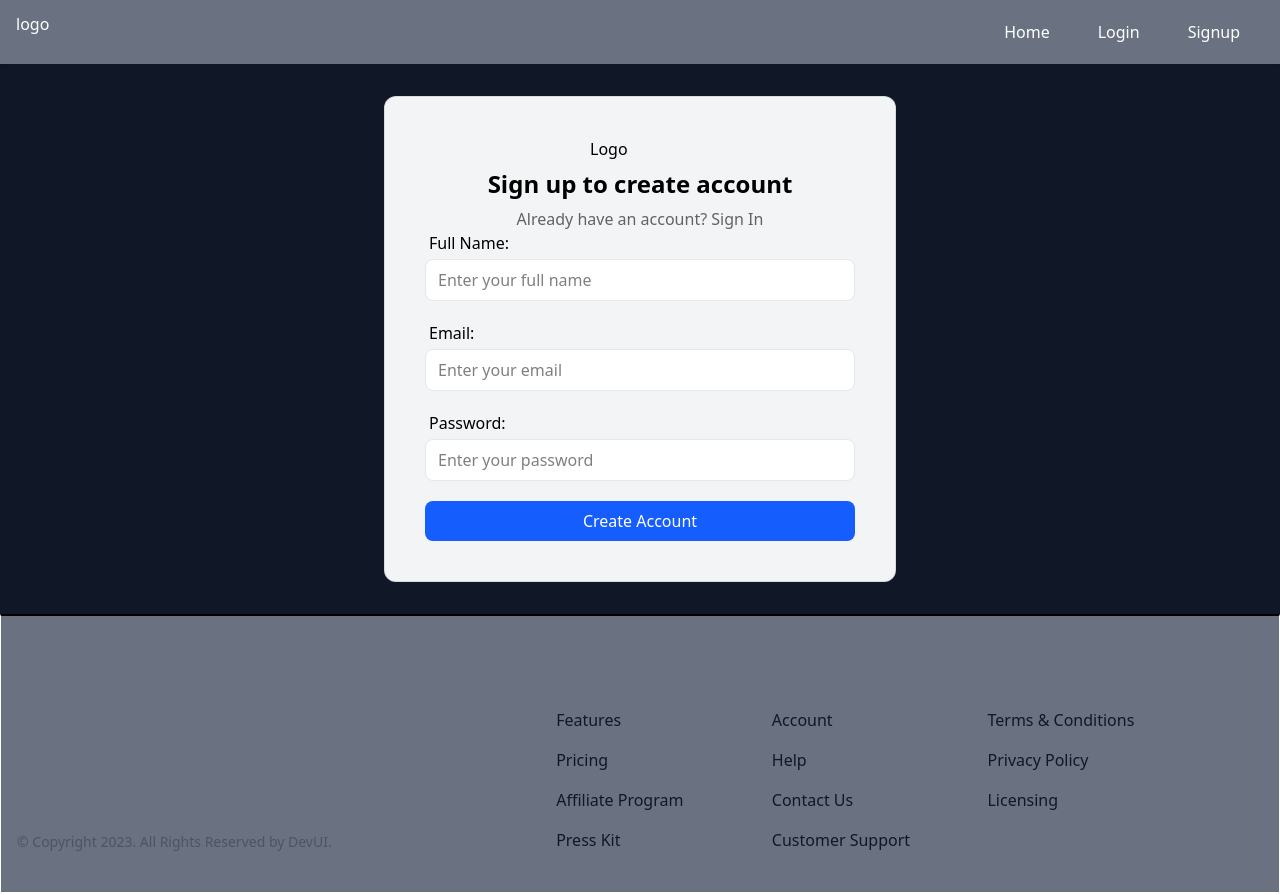
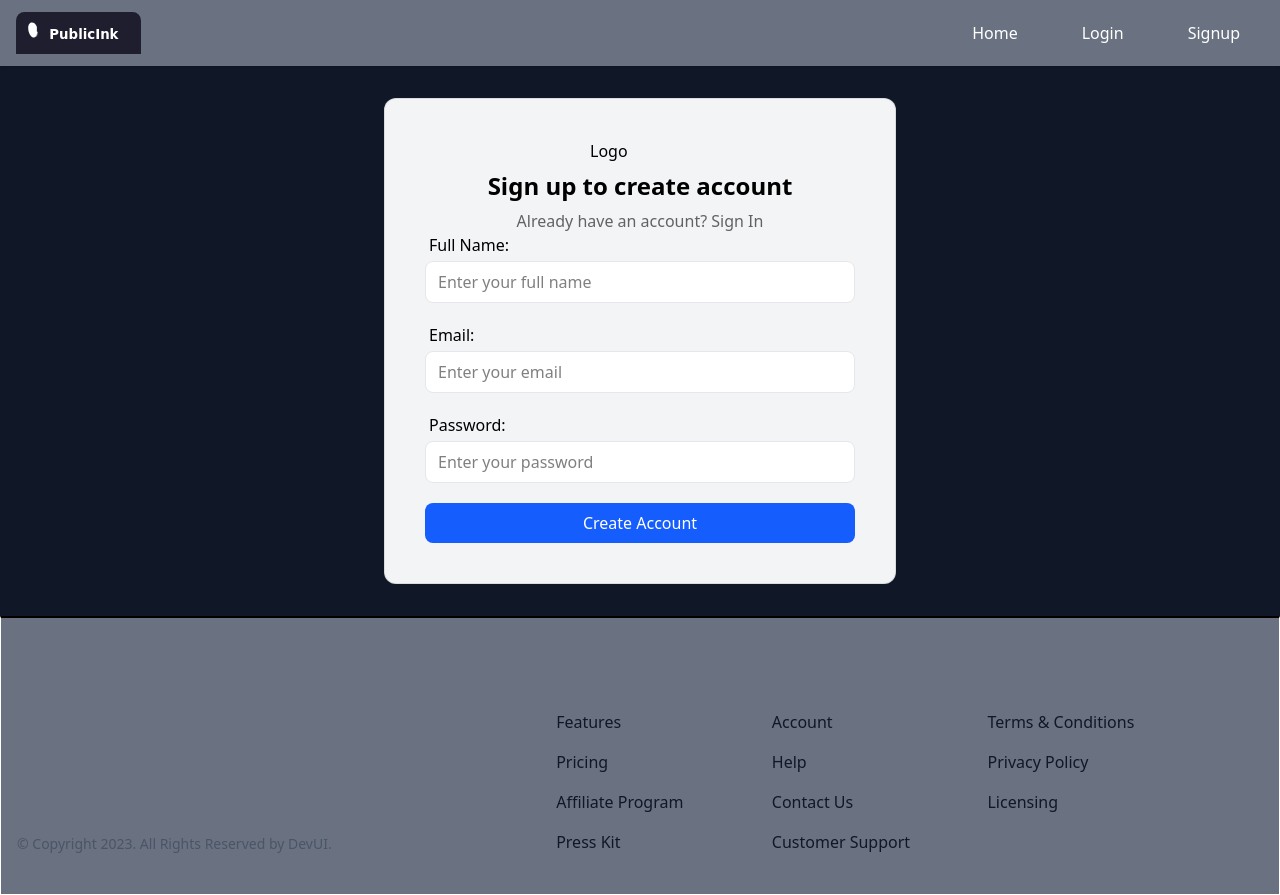
Before and after one commit to anishkumar2003/public-ink, a React (Vite) app: page /signup in a window 1280 px wide. Built offline with nearby package versions, Linux system fonts and the light colour scheme; no server answers.

Commit message:
logo added

```diff
--- a/src/components/header/Header.jsx
+++ b/src/components/header/Header.jsx
@@ -1,64 +1,50 @@
 import React from "react";
 import LogoutBtn from "./LogoutBtn";
 import { Container } from "../../index";
-import { Link, useNavigate } from "react-router";
+import { Link, useNavigate } from "react-router-dom";
 import { useSelector } from "react-redux";
+
 function Header() {
   const authStatus = useSelector((state) => state.auth.status);
   const navigate = useNavigate();
 
   const navItems = [
-    {
-      name: "Home",
-      slug: "/",
-      active: true,
-    },
-    {
-      name: "Login",
-      slug: "/login",
-      active: !authStatus,
-    },
-    {
-      name: "Signup",
-      slug: "/signup",
-      active: !authStatus,
-    },
-    {
-      name: "All Posts",
-      slug: "/all-posts",
-      active: authStatus,
-    },
-    {
-      name: "Add Post",
-      slug: "/add-post",
-      active: authStatus,
-    },
+    { name: "Home", slug: "/", active: true },
+    { name: "Login", slug: "/login", active: !authStatus },
+    { name: "Signup", slug: "/signup", active: !authStatus },
+    { name: "All Posts", slug: "/all-posts", active: authStatus },
+    { name: "Add Post", slug: "/add-post", active: authStatus },
   ];
+
   return (
     <header className="py-3 shadow bg-gray-500">
       <Container>
-        <nav className="flex">
+        <nav className="flex items-center">
           <div className="mr-4">
             <Link to="/">
-              <p className="w-[70px]">logo</p>
+              <img src="/publicink-logo.svg" alt="PublicInk Logo" className="w-[125px]" />
             </Link>
           </div>
 
-          <ul className="flex ml-auto">
+          <ul className="flex ml-auto gap-4">
             {navItems.map(
               (item) =>
                 item.active && (
                   <li key={item.name}>
                     <button
                       onClick={() => navigate(item.slug)}
-                      className="inline-bock px-6 py-2 duration-200 hover:bg-blue-100 rounded-full"
+                      className="inline-block px-6 py-2 duration-200 hover:bg-blue-100 rounded-full"
                     >
                       {item.name}
                     </button>
                   </li>
                 )
             )}
-            {authStatus && <li><LogoutBtn/></li>}
+            {authStatus && (
+              <li>
+                <LogoutBtn />
+              </li>
+            )}
           </ul>
         </nav>
       </Container>
```
Also changed, not shown: public/publicink-logo.svg (added).
